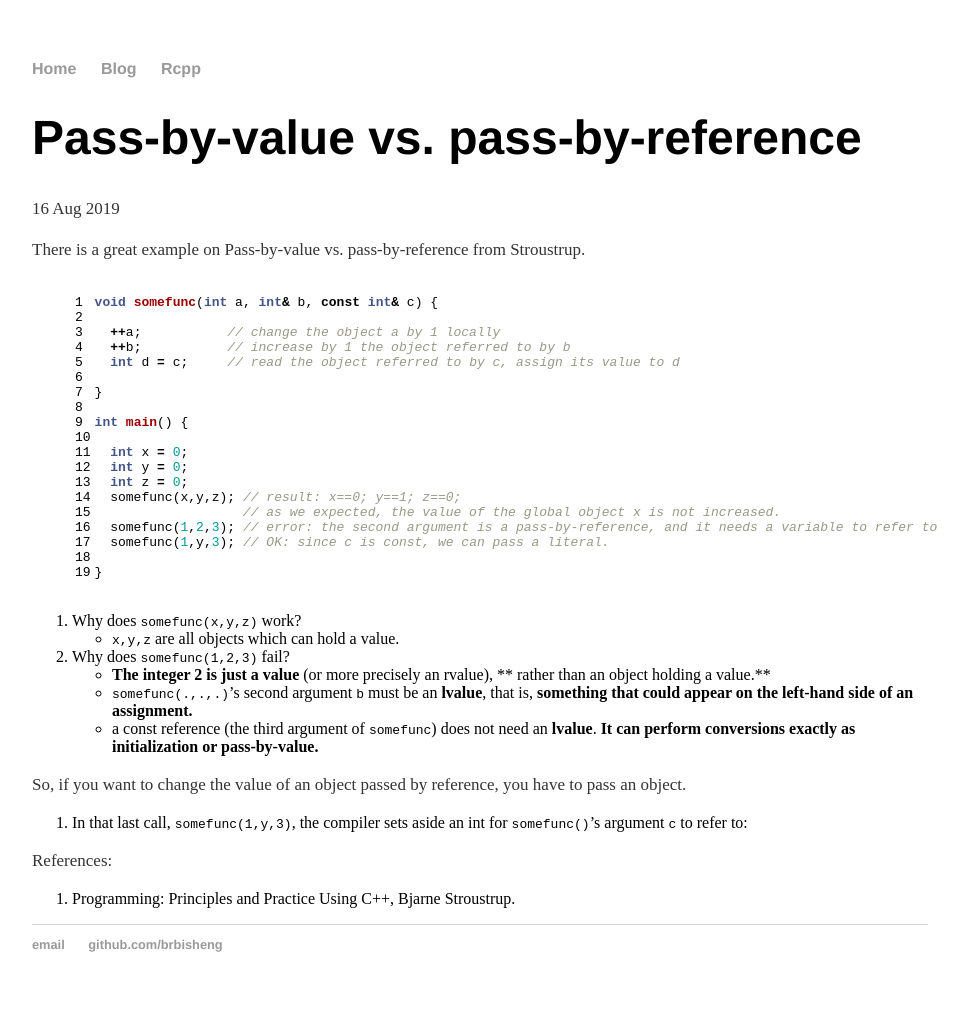
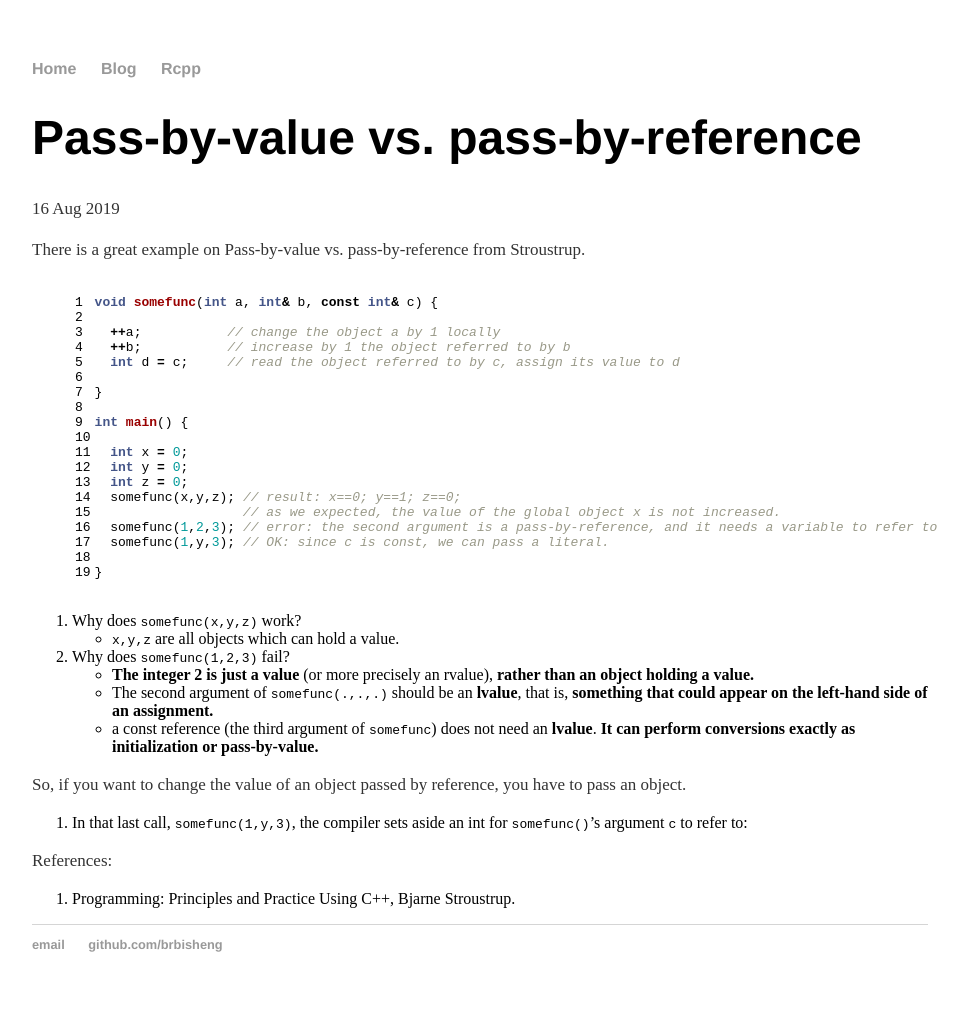
Before and after one commit to brbisheng/brbisheng.github.io, a Jekyll site: the page built from rcpp/_posts/2019-08-16-rcpp-post0.md, in a window 1280 px wide. Shown: the whole page, without its empty margins (160-1128 px from the left). Built offline with Jekyll 4.4.1, drawn with Linux system fonts in a browser that asks for light colours; our own code applies the rules of GitHub Pages for plain Markdown files.

Commit message:
Update 2019-08-16-rcpp-post0.md

```diff
--- a/rcpp/_posts/2019-08-16-rcpp-post0.md
+++ b/rcpp/_posts/2019-08-16-rcpp-post0.md
@@ -6,7 +6,9 @@
 
 <link rel="stylesheet" type="text/css" href="/css/sidecpp.css">
 
-There is a great example on Pass-by-value vs. pass-by-reference from Stroustrup.
+
+<p> There is a great example on Pass-by-value vs. pass-by-reference from Stroustrup. </p>
+
 
 {% highlight c++ linenos %}
 void somefunc(int a, int& b, const int& c) {
@@ -34,8 +36,8 @@
     - `x,y,z` are all objects which can hold a value.
 
 2. Why does `somefunc(1,2,3)` fail?
-    - **The integer 2 is just a value** (or more precisely an rvalue), ** rather than an object holding a value.**
-    - `somefunc(.,.,.)`'s second argument `b` must be an **lvalue**, that is, **something that could appear on the left-hand side of an assignment.**
+    - **The integer 2 is just a value** (or more precisely an rvalue), **rather than an object holding a value.**
+    - The second argument of `somefunc(.,.,.)` should be an **lvalue**, that is, **something that could appear on the left-hand side of an assignment.**
     - a const reference (the third argument of `somefunc`) does not need an **lvalue**. **It can perform conversions exactly as initialization or pass-by-value.**
 
 So, if you want to change the value of an object passed by reference, you have to pass an object.
```
